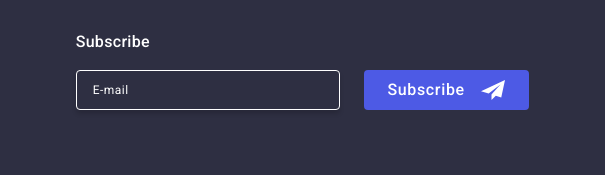
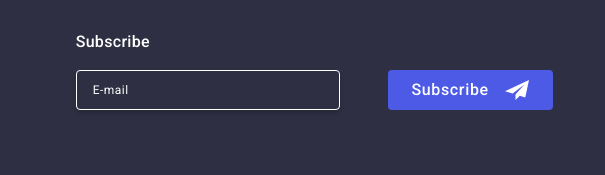
Before and after one commit to TanyaChavl/goit-markup-hw-05, a plain HTML site: page index.html in a window 1280 px wide. Shown: the part 3216-3391 px from the top of the page, 675-1280 px from the left. Drawn offline with nearby package versions, Linux system fonts and the light colour scheme.

Commit message:
Fixes label tag

```diff
--- a/css/styles.css
+++ b/css/styles.css
@@ -470,10 +470,10 @@ body {
 
 .subscribe-form-wrapper {
     display: flex;
+    gap: 24px;
 }
 
 .subscribe-form-label {
-    gap: 24px;
     display: flex;
     align-items: center;
 }
--- a/index.html
+++ b/index.html
@@ -434,8 +434,9 @@
                     Subscribe
                 </p>
                 <form class="subscribe-form-wrapper">
-                    <label class="subscribe-form-label"></label>
-                    <input type="email" class="subscribe-form-input" placeholder="E-mail" name="subscribe_email" id="subscribe_email">
+                    <label class="subscribe-form-label">
+                        <input type="email" class="subscribe-form-input" placeholder="E-mail" name="subscribe_email" id="subscribe_email">
+                    </label>
                     <button type="submit" class="subscribe-button">Subscribe
                         <svg class="subscribe-icon" width="24" height="24">
                             <use href="./images/icons.svg#icon-send-white"></use>
```
